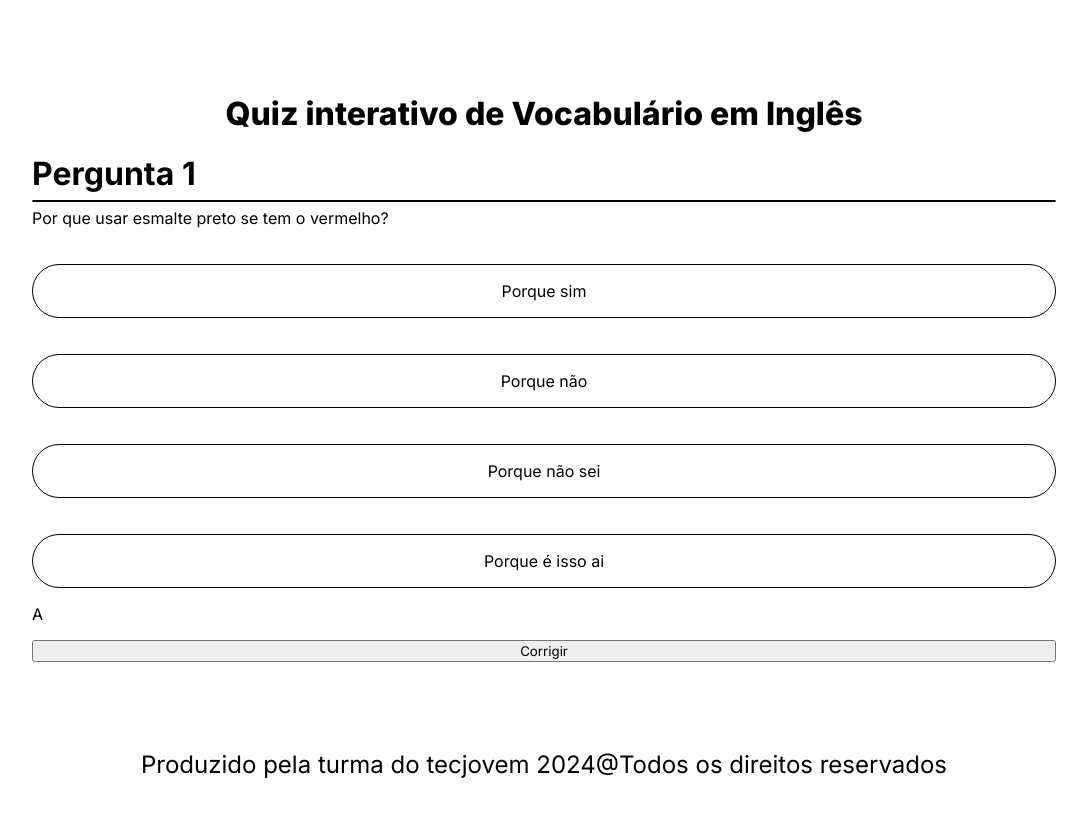
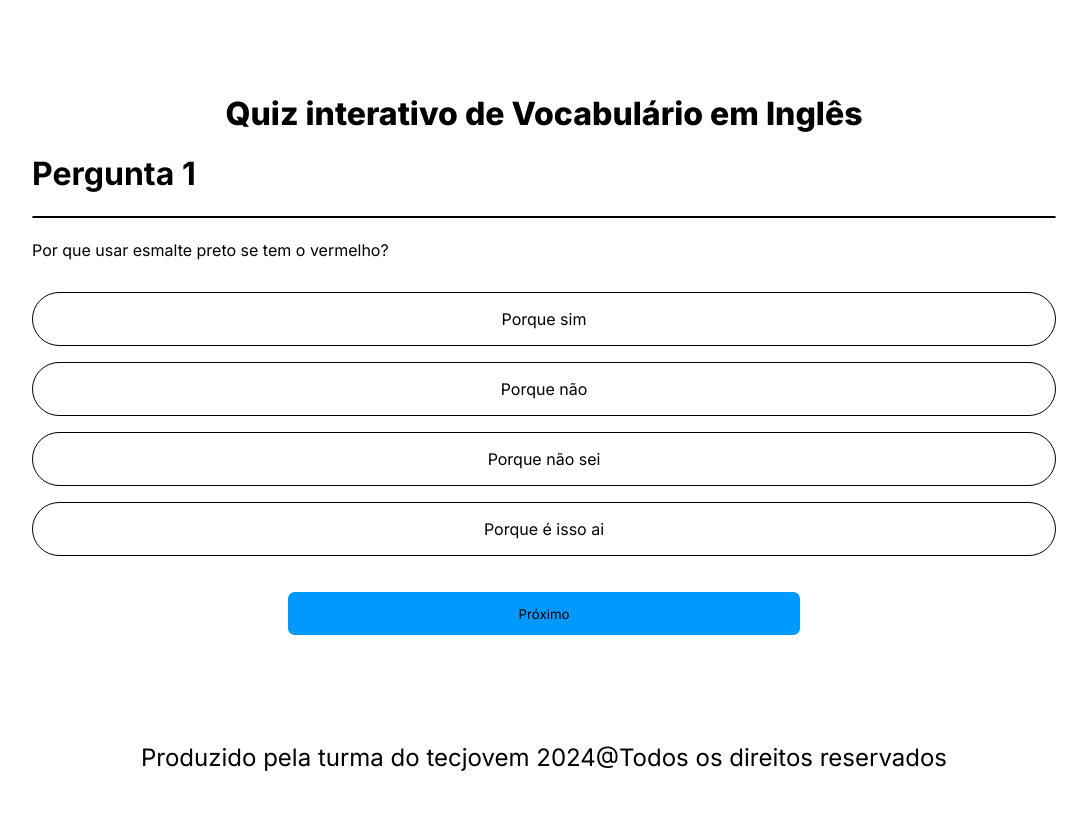
Before and after one commit to RichardRodriguesGomesDeJesus/quiz-english, a React (Create React App) app: page / in a window 1280 px wide. Both pictures are taken after a click on the button "Começar". Shown: the top 816 px of the page, without its empty margins (96-1183 px from the left). Built offline with nearby package versions, Linux system fonts and the light colour scheme.

Commit message:
update questions

```diff
--- a/public/index.html
+++ b/public/index.html
@@ -24,7 +24,7 @@
       work correctly both with client-side routing and a non-root public URL.
       Learn how to configure a non-root public URL by running `npm run build`.
     -->
-    <title>React App</title>
+    <title>English Quiz</title>
   </head>
   <body>
     <noscript>You need to enable JavaScript to run this app.</noscript>
--- a/src/assets/data.js
+++ b/src/assets/data.js
@@ -7,7 +7,7 @@ export const data = [
         option3: "Porque não sei",
         option4: "Porque é isso ai",
 
-        ans: "A"
+        ans: "3"
     },
 
     {
@@ -18,7 +18,7 @@ export const data = [
         option3: "Porque o que",
         option4: "Porque é isso ai",
 
-        ans: "A"
+        ans: "4"
     },
 
     {
@@ -29,7 +29,7 @@ export const data = [
         option3: "Porque não sei3",
         option4: "Porque é isso ai3",
 
-        ans: "A"
+        ans: "2"
     },
 
 ]
--- a/src/components/Answer.jsx
+++ /dev/null
@@ -1,34 +0,0 @@
-import styled from "styled-components";
-
-const ItemList = styled.li`
-    display: inline-block;
-    list-style-type: none;
-`
-const Input = styled.input`
-    visibility: hidden;
-
-    &:checked + label {
-        background-color: red;
-    }
-`
-const Label = styled.label`
-    display: block;
-    text-align: center;
-    cursor: pointer;
-    border: 0.1em solid;
-    padding: 1em;
-    border-radius: 2em;
-
-    &:hover{
-        background-color: red;
-    }
-`
-
-export default function Answer(props){
-    return(
-        <ItemList>
-            <Input type="radio" value={props.value} name={props.name} id={props.id} />
-            <Label for={props.id}>{props.label}</Label>
-        </ItemList>
-    );
-}
--- a/src/components/AnswerGroup.jsx
+++ /dev/null
@@ -1,30 +0,0 @@
-import styled from "styled-components";
-import Answer from "./Answer";
-
-const List = styled.ul`
-    list-style: none;
-    display: flex;
-    flex-direction: column;
-    gap: 1em;
-    padding: 0;
-    margin: 0;
-`
-
-export default function AnswerGroup(props){
-    return(
-        <List role="list">
-            <Answer value='A' name='radio' id='radio1'
-                label={props.option1}
-            />
-            <Answer value='B' name='radio' id='radio2'
-                label={props.option2}
-            />
-            <Answer value='C' name='radio' id='radio3'
-                label={props.option3}
-            />
-            <Answer value='D' name='radio' id='radio4'
-                label={props.option4}
-            />
-        </List>
-    );
-}
--- /dev/null
+++ b/src/components/OptionsGroup.css
@@ -0,0 +1,6 @@
+.correct {
+    background-color: green;
+}
+.wrong {
+    background-color: violet;
+}
--- a/src/components/Question.jsx
+++ b/src/components/Question.jsx
@@ -1,56 +1,117 @@
 import styled from "styled-components";
-import AnswerGroup from "./AnswerGroup";
-import { useState } from "react";
+import { useRef, useState } from "react";
 import { data } from "../assets/data";
+import './OptionsGroup.css'
 
 const ContainerQuestion = styled.div`
     display: flex;
     flex-direction: column;
+    gap: 1em;
     width: 80vw;
 `
+
 const TitleQuestion = styled.p`
     margin-top: 0.4em;
 `
+
 const NumberQuestion = styled.h1`
     margin-bottom: 0.2em;
 `
+
 const Divider = styled.hr`
     margin: 0;
     border: 0.1em solid #000000;
     border-radius: 0.3em;
 `
 
-export default function Question(props){
+const BtnNextQuestion = styled.button`
+    margin: 1.5em;
+    align-self: center;
+    width: 50%;
+    padding: 1em;
+    border: none;
+    border-radius: 0.5em;
+    background-color: #0099ff;
+`
+
+const List = styled.ul`
+    list-style: none;
+    display: flex;
+    flex-direction: column;
+    gap: 1em;
+    padding: 0;
+    margin: 0;
+`
+
+const OptionItem = styled.li`
+    display: inline-block;
+    list-style-type: none;
+    text-align: center;
+    cursor: pointer;
+    padding: 1em;
+    border-radius: 2em;
+    border: 0.1em solid;
+
+    &:hover{
+        background-color: red;
+    }
+`
+
+export default function Question(){
 
     let [index, setIndex] = useState(0);
     let [question, setQuestion] = useState(data[index]);
+    let [lock, setLock] = useState(false);
 
     const nextQuestion = () => {
         if (index<data.length-1) {
             ++index;
-        }
-        else {
+        } else {
             index=0;
         }
         setIndex(index);
         setQuestion(data[index]);
+        setLock(false);
+        option_array.map(o=>{
+            o.current.classList.remove("wrong");
+            o.current.classList.remove("correct");
+            return null;
+        })
     }
+
+    const checkAns = (e, ans) => {
+        if (!lock) {
+            if (ans===question.ans) {
+                e.target.classList.add("correct");
+            } else {
+                e.target.classList.add("wrong");
+                option_array[question.ans-1].current.classList.add("correct");
+            }
+        }
+        setLock(true);
+    }
+
+    let Option1 = useRef(null);
+    let Option2 = useRef(null);
+    let Option3 = useRef(null);
+    let Option4 = useRef(null);
+
+    let option_array = [Option1, Option2, Option3, Option4];
 
     return(
         <ContainerQuestion>
             <NumberQuestion>Pergunta {index+1}</NumberQuestion>
             <Divider />
             <TitleQuestion>{question.question}</TitleQuestion>
-            <AnswerGroup
-                option1={question.option1}
-                option2={question.option2}
-                option3={question.option3}
-                option4={question.option4}
-            />
-            <p id="isCorrect">{question.ans}</p>
 
-            <button onClick={nextQuestion}> Corrigir </button>
+            <List>
+                <OptionItem ref={Option2} onClick={(e)=>checkAns(e, 'A')} value='1' id='option1'>{question.option1}</OptionItem>
+                <OptionItem ref={Option1} onClick={(e)=>checkAns(e, 'B')} value='2' id='option2'>{question.option2}</OptionItem>
+                <OptionItem ref={Option3} onClick={(e)=>checkAns(e, 'C')} value='3' id='option3'>{question.option3}</OptionItem>
+                <OptionItem ref={Option4} onClick={(e)=>checkAns(e, 'D')} value='4' id='option4'>{question.option4}</OptionItem>
+            </List>
 
+            <BtnNextQuestion onClick={nextQuestion}> Próximo </BtnNextQuestion>
 
         </ContainerQuestion>
     );
```
